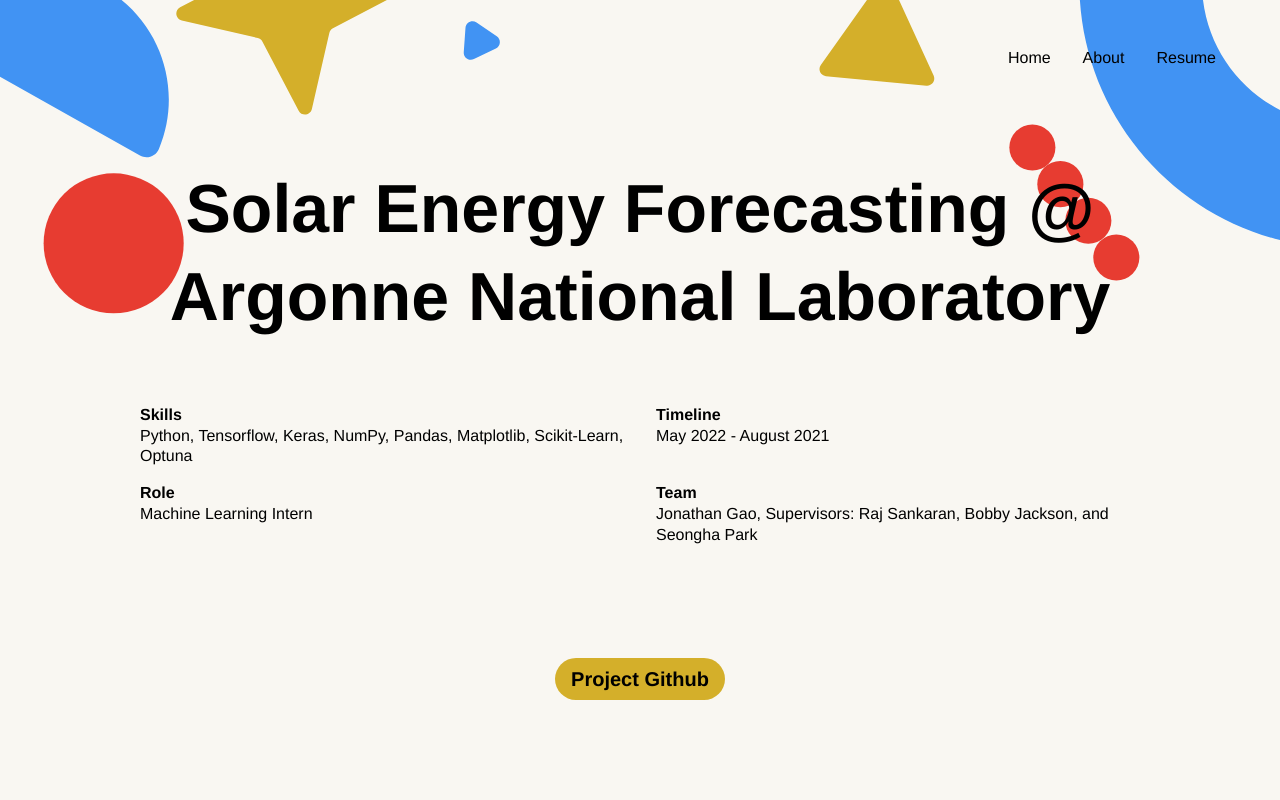
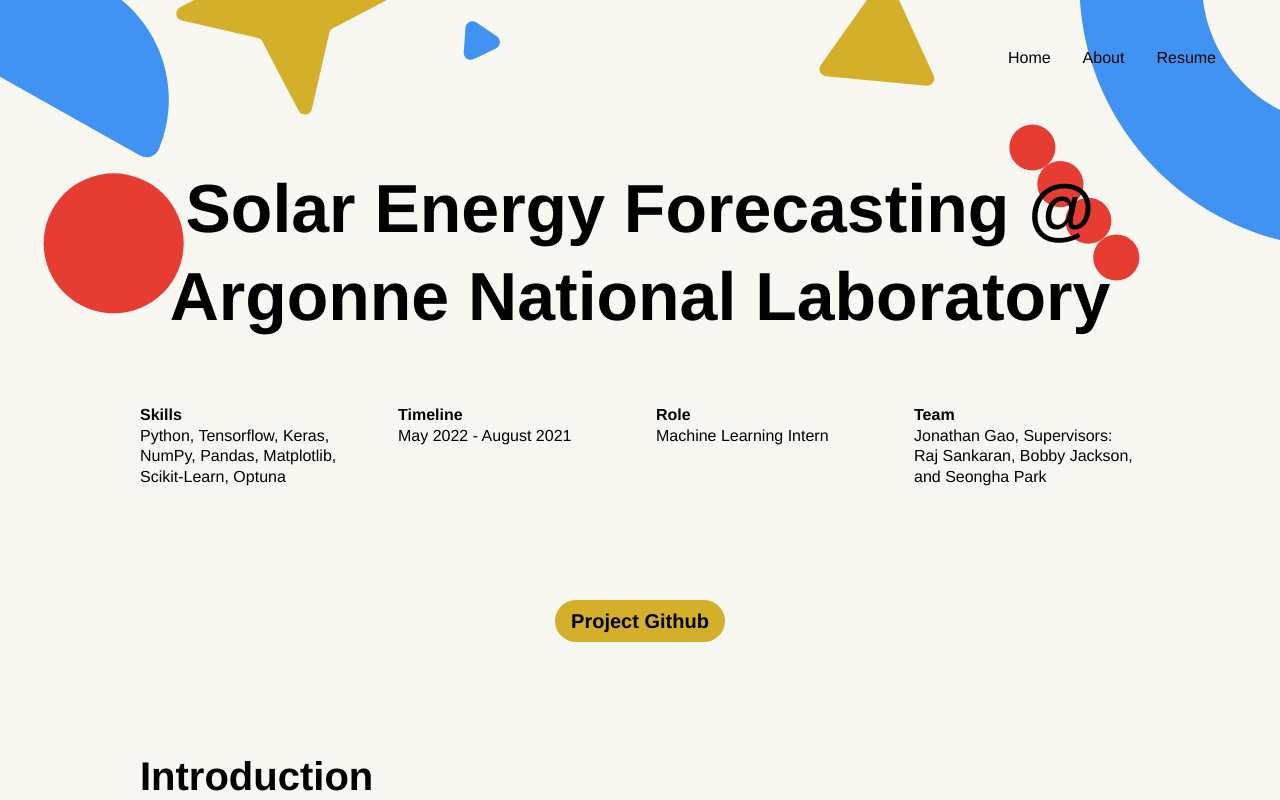
Before and after one commit to jontgao/jontgao.github.io, a Next.js app in the folder react-docker/: page /proj/anl in a window 1280 px wide. Shown: the top 800 px of the page. Built offline with nearby package versions, Linux system fonts and the light colour scheme; a web font is replaced by a local one.

Commit message:
fixed tldr dynamic grid-cols

```diff
--- a/react-docker/src/app/components/tldr.tsx
+++ b/react-docker/src/app/components/tldr.tsx
@@ -3,9 +3,22 @@
     cols: {title: string, items: string[]}[]
 }
 export default function TLDR({ cols }: TLDRProps) {
+    const getGridCols = () => {
+        switch (cols.length) {
+            case 1:
+                return 'lg:grid-cols-1';
+            case 2:
+                return 'lg:grid-cols-2';
+            case 3:
+                return 'lg:grid-cols-3';
+            case 4:
+            default:
+                return 'lg:grid-cols-4';
+        }
+    };
+    const lgGridCols = getGridCols();
     return (
-        // TODO: fix this not adjusting to cols length on lg:
-        <div className={`grid grid-cols-1 md:grid-cols-2 lg:grid-cols-${cols.length} gap-x-[2rem] gap-y-[1rem]`}>
+        <div className={`grid grid-cols-1 md:grid-cols-2 ${lgGridCols} gap-x-[2rem] gap-y-[1rem]`}>
             {cols.map(col =>
                 <div className="flex flex-col w-full" key={col.title}>
                     <div className="text-style-card-title">{col.title}</div>
--- a/react-docker/src/app/proj/projData.tsx
+++ b/react-docker/src/app/proj/projData.tsx
@@ -383,7 +383,7 @@
                     <CaptionedImage key="misc-graphic-0-5" src="/proj/misc-graphic/graceupongrace.jpg" caption="Adobe Illustrator. 2023. Wall art." />,
                     <CaptionedImage key="misc-graphic-0-6" src="/proj/misc-graphic/roadtrip_shirt.png" caption="Adobe Illustrator. 2019. A shirt design for my dorm. Designed with Luke Knutson." />,
                     <CaptionedImage key="misc-graphic-0-7" src="/proj/misc-graphic/super.jpg" caption="Adobe Photoshop, Adobe Illustrator. 2023. Wall art." />,
-                    // <CaptionedImage key="misc-graphic-0-8" src="/proj/misc-graphic/tedx.jpg" caption="Adobe Illustrator, Adobe Photoshop. 2019. A poster design for my high school's very first TEDx conference." />,
+                    // <CaptionedImage key="misc-graphic-0-8" src="/proj/misc-graphic/tedx.jpg" caption="Adobe Illustrator, Adobe Photoshop. 2019. A poster design for the Illinois Math and Science Academy's inaugural TEDx conference." />,
                     <CaptionedImage key="misc-graphic-0-9" src="/proj/misc-graphic/skate.png" caption="Adobe Illustrator. 2023. A promotional social media graphic for a club." />,
                     <CaptionedImage key="misc-graphic-0-10" src="/proj/misc-graphic/daytreat.jpg" caption="Adobe Illustrator. 2023. A promotional social media graphic for a club." />,
                 ]}
```
